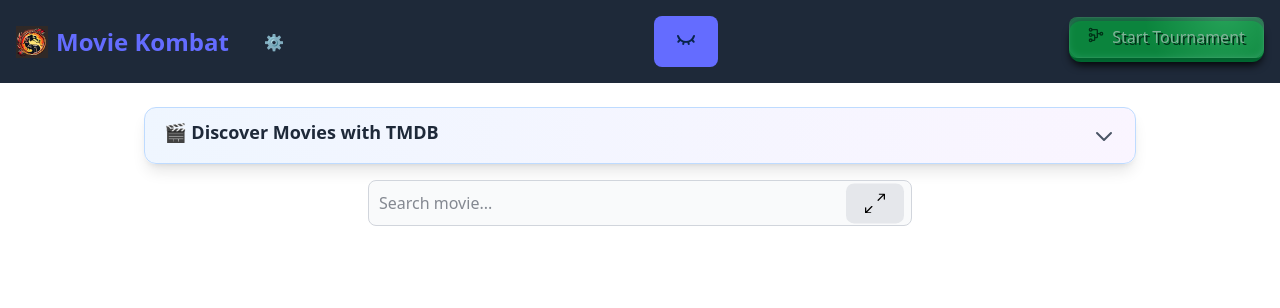
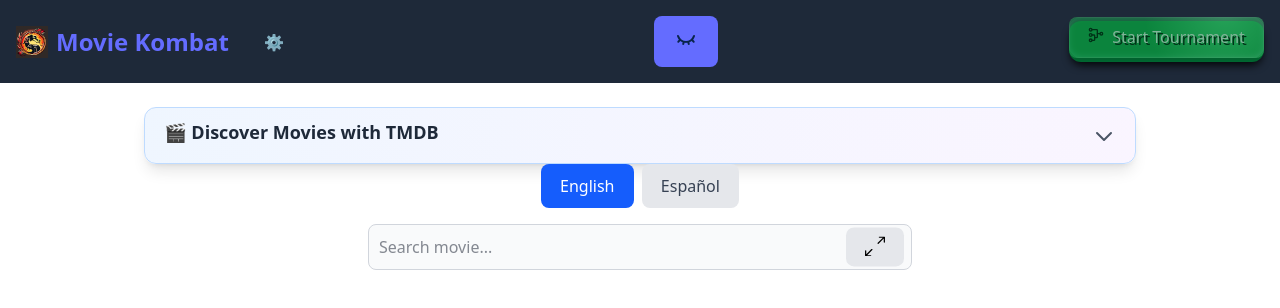
Before and after one commit to pablorotten/movie-kombat, a React (Vite) app: page / in a window 1280 px wide. Shown: the top 308 px of the page. Built offline with nearby package versions, Linux system fonts and the light colour scheme.

Commit message:
Added Spanish language in movie titles

```diff
--- a/src/App.tsx
+++ b/src/App.tsx
@@ -49,7 +49,23 @@
         <div className="space-y-4">
           <div>
             <label className="block text-sm font-medium text-gray-300 mb-2">
-              OMDB API Key (for movie search)
+              TMDB Bearer Token (for movie search and discovery)
+            </label>
+            <input
+              type="text"
+              value={tmdbInputValue}
+              onChange={(e) => setTmdbInputValue(e.target.value)}
+              className="bg-gray-700 border border-gray-600 text-white text-sm rounded-lg block w-full p-2.5"
+              placeholder="Enter your TMDB Bearer token..."
+            />
+            <p className="text-xs text-gray-400 mt-1">
+              Get free token at: <span className="text-blue-400">https://www.themoviedb.org/settings/api</span>
+            </p>
+          </div>
+
+          <div>
+            <label className="block text-sm font-medium text-gray-300 mb-2">
+              OMDB API Key (optional - legacy support)
             </label>
             <input
               type="text"
@@ -60,22 +76,6 @@
             />
             <p className="text-xs text-gray-400 mt-1">
               Get free key at: <span className="text-blue-400">http://www.omdbapi.com/apikey.aspx</span>
-            </p>
-          </div>
-
-          <div>
-            <label className="block text-sm font-medium text-gray-300 mb-2">
-              TMDB Bearer Token (for movie discovery)
-            </label>
-            <input
-              type="text"
-              value={tmdbInputValue}
-              onChange={(e) => setTmdbInputValue(e.target.value)}
-              className="bg-gray-700 border border-gray-600 text-white text-sm rounded-lg block w-full p-2.5"
-              placeholder="Enter your TMDB Bearer token..."
-            />
-            <p className="text-xs text-gray-400 mt-1">
-              Get free token at: <span className="text-blue-400">https://www.themoviedb.org/settings/api</span>
             </p>
           </div>
         </div>
--- a/src/components/TMDBCategorySelector.tsx
+++ b/src/components/TMDBCategorySelector.tsx
@@ -14,6 +14,7 @@
 import { selectedCountries, getFlagComponent } from '../constants/countries';
 import { ProviderLogo } from './ProviderLogo';
 import { getGenreWithEmoji } from '../utils/genreUtils';
+import { useMovies } from '../context/MovieContext';
 
 interface TMDBCategorySelectorProps {
   onSelectMovies: (movies: Movie[]) => void;
@@ -21,6 +22,7 @@
 }
 
 export default function TMDBCategorySelector({ onSelectMovies, tmdbBearerToken }: TMDBCategorySelectorProps) {
+  const { searchLanguage } = useMovies();
   const [selectedGenre, setSelectedGenre] = useState<number | ''>('');
   const [selectedProvider, setSelectedProvider] = useState<number | ''>('');
   const [selectedRegion, setSelectedRegion] = useState<string>('ES'); // Default to Spain
@@ -87,7 +89,8 @@
           providerId: selectedProvider ? Number(selectedProvider) : undefined,
           region: selectedRegion,
           page,
-          sortBy: 'popularity.desc'
+          sortBy: 'popularity.desc',
+          language: searchLanguage
         })
       );
 
--- a/src/context/MovieContext.tsx
+++ b/src/context/MovieContext.tsx
@@ -12,6 +12,8 @@
   setMovieList: React.Dispatch<React.SetStateAction<Movie[]>>;
   arePostersVisible: boolean;
   togglePostersVisibility: () => void;
+  searchLanguage: string;
+  setSearchLanguage: (language: string) => void;
 }
 
 const MovieContext = createContext<MovieContextType | undefined>(undefined);
@@ -23,6 +25,7 @@
   const DEFAULT_TMDB_API_KEY = "eyJhbGciOiJIUzI1NiJ9.eyJhdWQiOiI1NzIwY2QwYTM5MDA5OTkxZThjM2U4ZDNlMjgyYWY4OSIsIm5iZiI6MTc2Mjg2ODQwMy43MjEsInN1YiI6IjY5MTMzY2IzNGYwNGJiY2Y0ZWRkMjlmMyIsInNjb3BlcyI6WyJhcGlfcmVhZCJdLCJ2ZXJzaW9uIjoxfQ.BgroNoyRerw6ggrjFjUaHrPiz4--NM3_NZfLCbHMVX8";
   const [tmdbApiKey, setTmdbApiKey] = useState<string>(DEFAULT_TMDB_API_KEY);
   const [arePostersVisible, setArePostersVisible] = useState(true);
+  const [searchLanguage, setSearchLanguage] = useState<string>('en-US');
 
   useEffect(() => {
     const storedApiKey = localStorage.getItem("omdbApiKey");
@@ -34,6 +37,11 @@
     if (storedTmdbKey) {
       setTmdbApiKey(storedTmdbKey);
     }
+
+    const storedLanguage = localStorage.getItem("searchLanguage");
+    if (storedLanguage) {
+      setSearchLanguage(storedLanguage);
+    }
   }, []);
 
   useEffect(() => {
@@ -43,6 +51,10 @@
   useEffect(() => {
     localStorage.setItem("tmdbApiKey", tmdbApiKey);
   }, [tmdbApiKey]);
+
+  useEffect(() => {
+    localStorage.setItem("searchLanguage", searchLanguage);
+  }, [searchLanguage]);
 
   const addMovie = (movie: Movie) => {
     if (!movieList.find((m) => m.imdbID === movie.imdbID)) {
@@ -70,7 +82,9 @@
     tmdbApiKey,
     setTmdbApiKey,
     arePostersVisible,
-    togglePostersVisibility
+    togglePostersVisibility,
+    searchLanguage,
+    setSearchLanguage
   };
 
   return (
--- a/src/pages/SearchPage.tsx
+++ b/src/pages/SearchPage.tsx
@@ -35,7 +35,7 @@
 );
 
 export default function SearchPage() {
-  const { addMovie, movieList, apiKey, removeMovie, tmdbApiKey } = useMovies();
+  const { addMovie, movieList, removeMovie, tmdbApiKey, searchLanguage, setSearchLanguage } = useMovies();
   const [searchTerm, setSearchTerm] = useState<string>("");
   const [searchedMovie, setSearchedMovie] = useState<Movie | null>(null);
   const [isLoading, setIsLoading] = useState<boolean>(false);
@@ -43,7 +43,6 @@
   const [useTextarea, setUseTextarea] = useState(false);
   const [notFoundMovies, setNotFoundMovies] = useState<string[]>([]);
   const [isNotFoundDialogOpen, setIsNotFoundDialogOpen] = useState(false);
-  const [searchLanguage] = useState<string>('en-US'); // Default to English
 
   // This logic is for the single search result preview
   useEffect(() => {
@@ -222,6 +221,30 @@
       )}
 
       <div className="max-w-xl mx-auto px-4">
+        {/* Language Selector */}
+        <div className="flex justify-center gap-2 mb-4">
+          <button
+            onClick={() => setSearchLanguage('en-US')}
+            className={`px-4 py-2 rounded-lg font-medium transition-colors ${
+              searchLanguage === 'en-US'
+                ? 'bg-blue-600 text-white'
+                : 'bg-gray-200 text-gray-700 hover:bg-gray-300'
+            }`}
+          >
+            English
+          </button>
+          <button
+            onClick={() => setSearchLanguage('es-ES')}
+            className={`px-4 py-2 rounded-lg font-medium transition-colors ${
+              searchLanguage === 'es-ES'
+                ? 'bg-blue-600 text-white'
+                : 'bg-gray-200 text-gray-700 hover:bg-gray-300'
+            }`}
+          >
+            Español
+          </button>
+        </div>
+
         <div className="w-full mx-auto mt-4">
           {!useTextarea ? (
             <div className="relative">
--- a/src/services/tmdbService.ts
+++ b/src/services/tmdbService.ts
@@ -107,6 +107,7 @@
     page?: number;
     sortBy?: 'popularity.desc' | 'vote_average.desc' | 'release_date.desc';
     includeAdult?: boolean;
+    language?: string; // Language for localized titles (e.g., 'en-US', 'es-ES')
   }
 ): Promise<TMDBDiscoverResponse> => {
   const {
@@ -115,11 +116,12 @@
     region = 'ES', // Default to Spain
     page = 1,
     sortBy = 'popularity.desc',
-    includeAdult = false
+    includeAdult = false,
+    language = 'en-US' // Default to English
   } = options;
 
   const params = new URLSearchParams({
-    language: 'en-US',
+    language: language,
     page: page.toString(),
     sort_by: sortBy,
     include_adult: includeAdult.toString(),
@@ -200,9 +202,10 @@
 // Get movie details by TMDB ID
 export const getMovieDetails = async (
   bearerToken: string,
-  movieId: number
+  movieId: number,
+  language: string = 'en-US'
 ): Promise<TMDBMovieDetails> => {
-  const url = `${TMDB_BASE_URL}/movie/${movieId}?language=en-US`;
+  const url = `${TMDB_BASE_URL}/movie/${movieId}?language=${language}`;
 
   try {
     const response = await fetch(url, {
```
